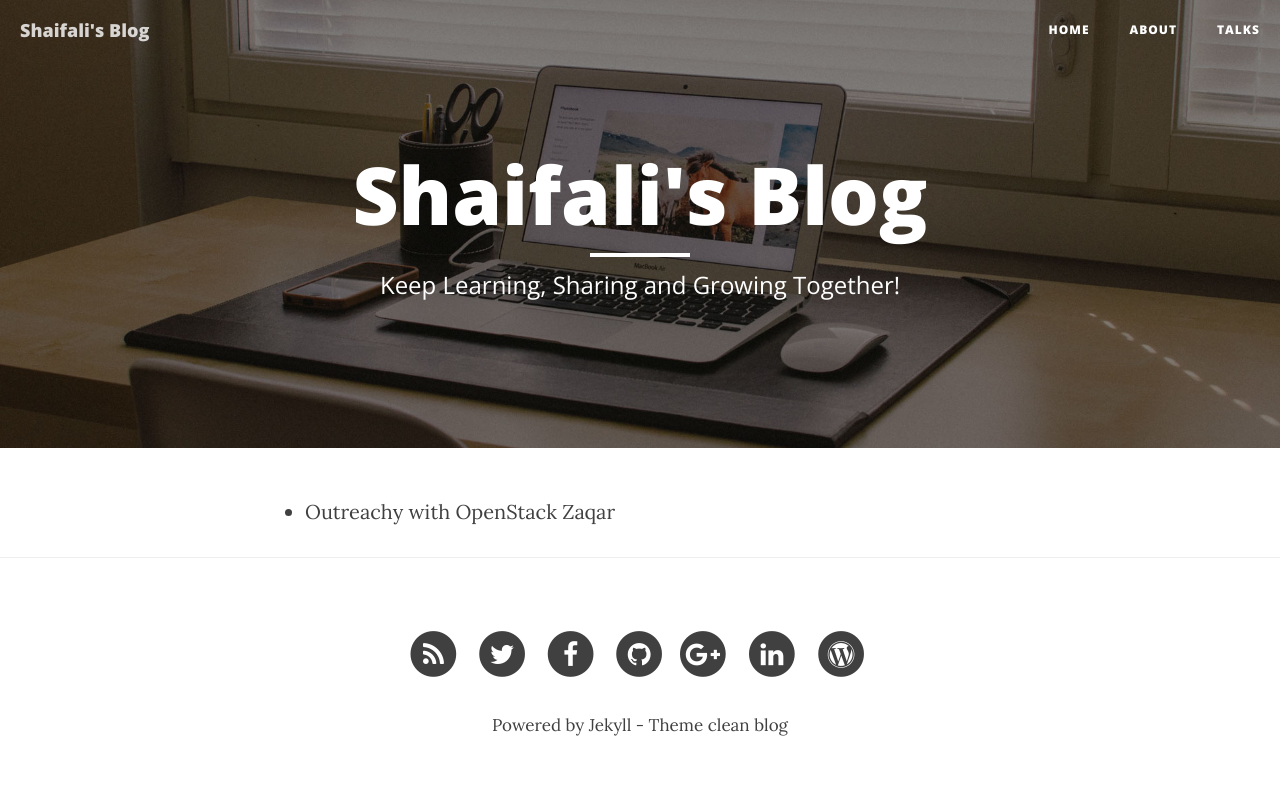
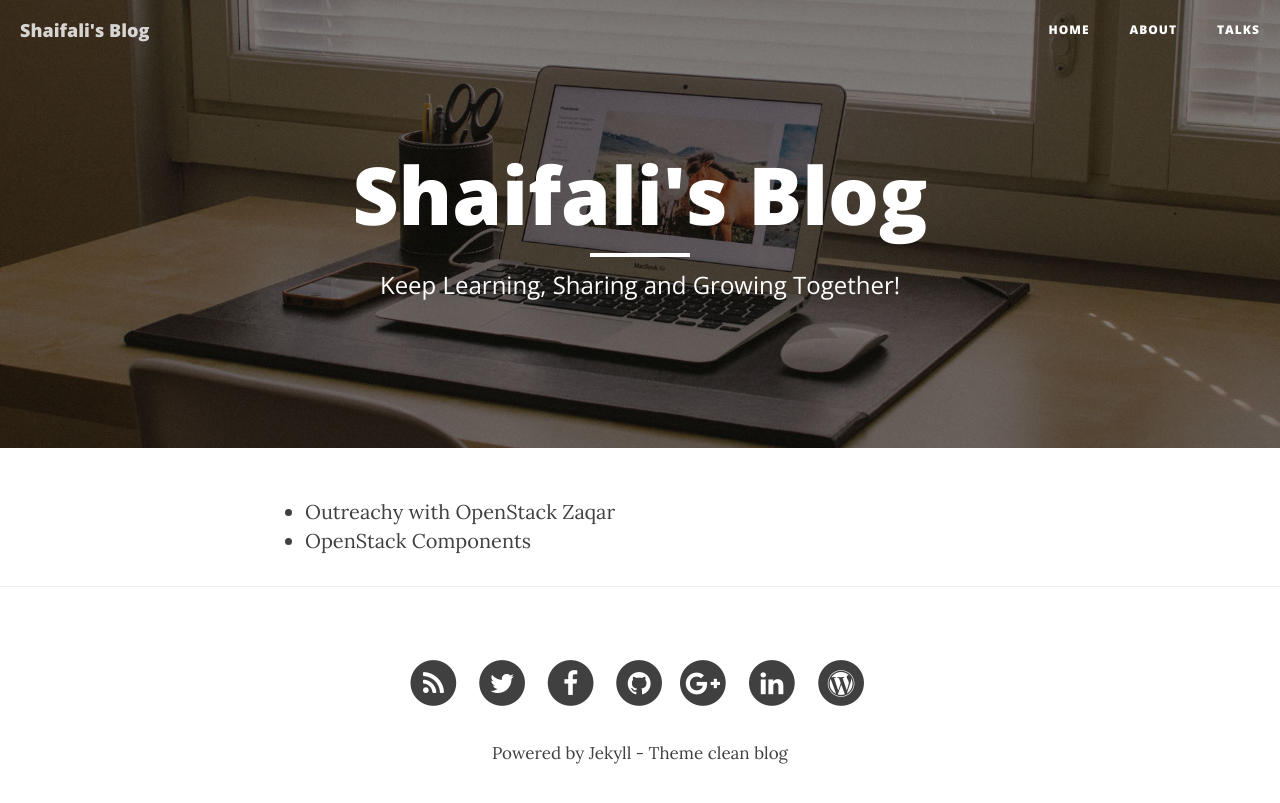
Before and after one commit to exploreshaifali/exploreshaifali.github.io, a Jekyll site: the page built from talks.html, in a window 1280 px wide. Shown: the top 803 px of the page. Built offline with Jekyll 4.4.1, drawn with Linux system fonts in a browser that asks for light colours; nearby versions of some CDN libraries.

Commit message:
Talk, openstack components added

```diff
--- a/talks.html
+++ b/talks.html
@@ -7,4 +7,7 @@ description: "Keep Learning, Sharing and Growing Together!"
   <li>
     <a href="{{ site_url }}/talks/6-8-2015-outreachy-with-openstack-zaqar.html#/cover-page">Outreachy with OpenStack Zaqar</a>
   </li>
+  <li>
+    <a href="{{ site_url }}/talks/19-12-2015-openstack-components.pdf">OpenStack Components</a>
+  </li>
 </ul>
```
Also changed, not shown: 2 other files.
